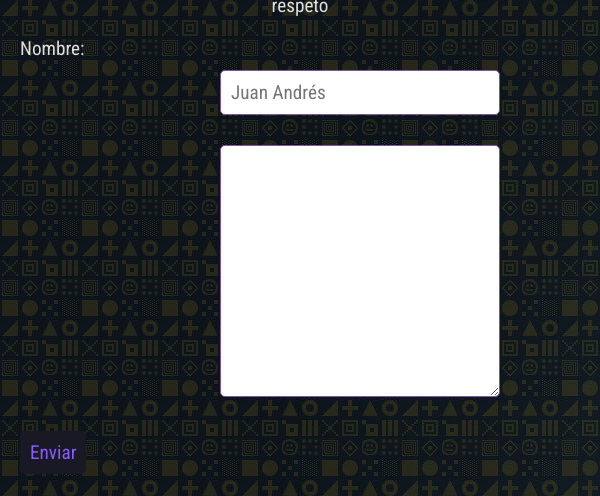
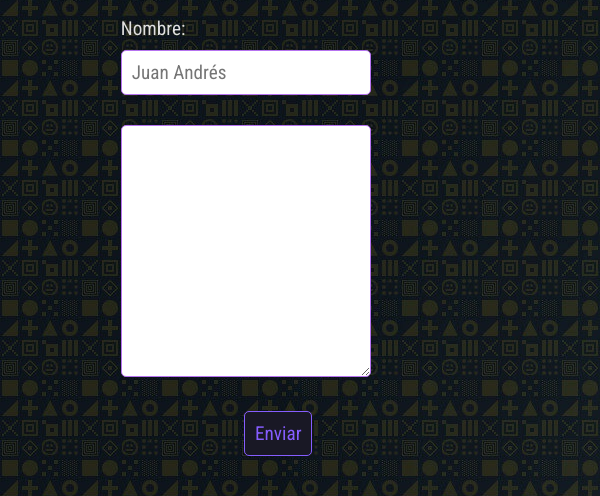
Before and after one commit to LeanDraw207/Mi-repositorio, a website: page pages/Comenta.html in a window 600 px wide. Shown: the part 262-758 px from the top of the page. Drawn offline with Linux system fonts and the light colour scheme.

Commit message:
comenta-e-imagenes-modificados

```diff
--- a/scss/_comenta.scss
+++ b/scss/_comenta.scss
@@ -1,5 +1,6 @@
 
 .comentario {
+    justify-content: center;
     padding: 20px;
         h1{
         font-size: 2em;
@@ -17,29 +18,31 @@
         display: block;
         margin-bottom: 10px;
         font-size: 1.2em;
+        margin-left: 30%;
         }
         input[type="text"],
     textarea {
+
         padding: 10px;
         border: 1px solid #7e56a0;
         border-radius: 5px;
         font-size: 1.2em;
-        width: 50%;
-        margin-left: 200px;
+        width: 700px;
         box-sizing: border-box;
         margin-bottom: 10px;
-
+        margin-left: 30%;
     }
     }
 
 
 
     button[type="submit"] {
+        margin-left: 48%;
         background-color: #191825;
         color: #865DFF;
         border: none;
-        /*margin: 10px 0px 0px 200px;*/
         padding: 10px;
+        border: 1px solid #865DFF;
         border-radius: 5px;
         font-size: 1.2em;
         cursor: pointer;
--- a/scss/_historia.scss
+++ b/scss/_historia.scss
@@ -11,15 +11,16 @@
     font-size: 16px;
     line-height: 1.5;
         h1 {
-            font-size: 24px;
+            font-size: 30px;
             margin-top: 0;
             text-align: center;}
         h2,h3 {
-            font-size: 20px;
+            font-size: 24px;
             margin-top: 1em;
             text-align: center;
             }
         p {
+            font-size: 20px;
             margin-top: 0;
             text-align: center;
             }
--- a/scss/_mediaquery.scss
+++ b/scss/_mediaquery.scss
@@ -1,4 +1,8 @@
-@media screen and (min-width: 400px) and (max-width: 500px) {
+
+@media screen and (min-width: 400px) and (max-width: 700px) {
+
+                /*HEADER*/
+
     header {
         display: grid;
         grid-template-areas:
@@ -241,4 +245,56 @@ justify-content: center;
         }
     }
 }
+
+                /*COMENTA*/
+
+.comentario {
+    justify-content: center;
+    padding: 20px;
+    h1{
+        font-size: 2em;
+        text-align: center;
+    }
+    p {
+        font-size: 1.2em;
+        margin-bottom: 20px;
+        text-align: center;
+    }
+    div {
+        margin-bottom: 20px;
+        }
+    label {
+        display: block;
+        margin-bottom: 10px;
+        font-size: 1.2em;
+        margin-left: 18%;
+        }
+    input[type="text"],textarea {
+        padding: 10px;
+        border: 1px solid #b673f0;
+        border-radius: 5px;
+        font-size: 1.2em;
+        width: 250px;
+        box-sizing: border-box;
+        margin-bottom: 10px;
+        margin-left: 18%;
+        }
 }
+
+    button[type="submit"] {
+        margin-left: 40%;
+        background-color: #191825;
+        color: #865DFF;
+        border: none;
+        padding: 10px;
+        border: 1px solid #865DFF;
+        border-radius: 5px;
+        font-size: 1.2em;
+        cursor: pointer;
+        transition: background-color 0.5s, color 0.5s;
+    }
+    button[type="submit"]:hover {
+        background-color: #865DFF;
+        color: #191825;
+    }
+}
--- a/scss/_personajes.scss
+++ b/scss/_personajes.scss
@@ -31,7 +31,7 @@
         margin-bottom: 20px;
         }
         .beck {
-        width: 200px;
+        width: 400px;
         display: block;
         max-width: 200%;
         margin: 20px auto;
@@ -43,7 +43,7 @@
             box-shadow: $blue-light;}
         }
         .Amber {
-        width: 200px;
+        width: 400px;
         display: block;
         max-width: 200%;
         margin: 20px auto;
@@ -56,7 +56,7 @@
         }
 
     .Gaco {
-        width: 250px;
+        width: 450px;
         display: block;
         max-width: 200%;
         margin: 20px auto;
```
Also changed, not shown: scss/styles.css, 1 other file.
